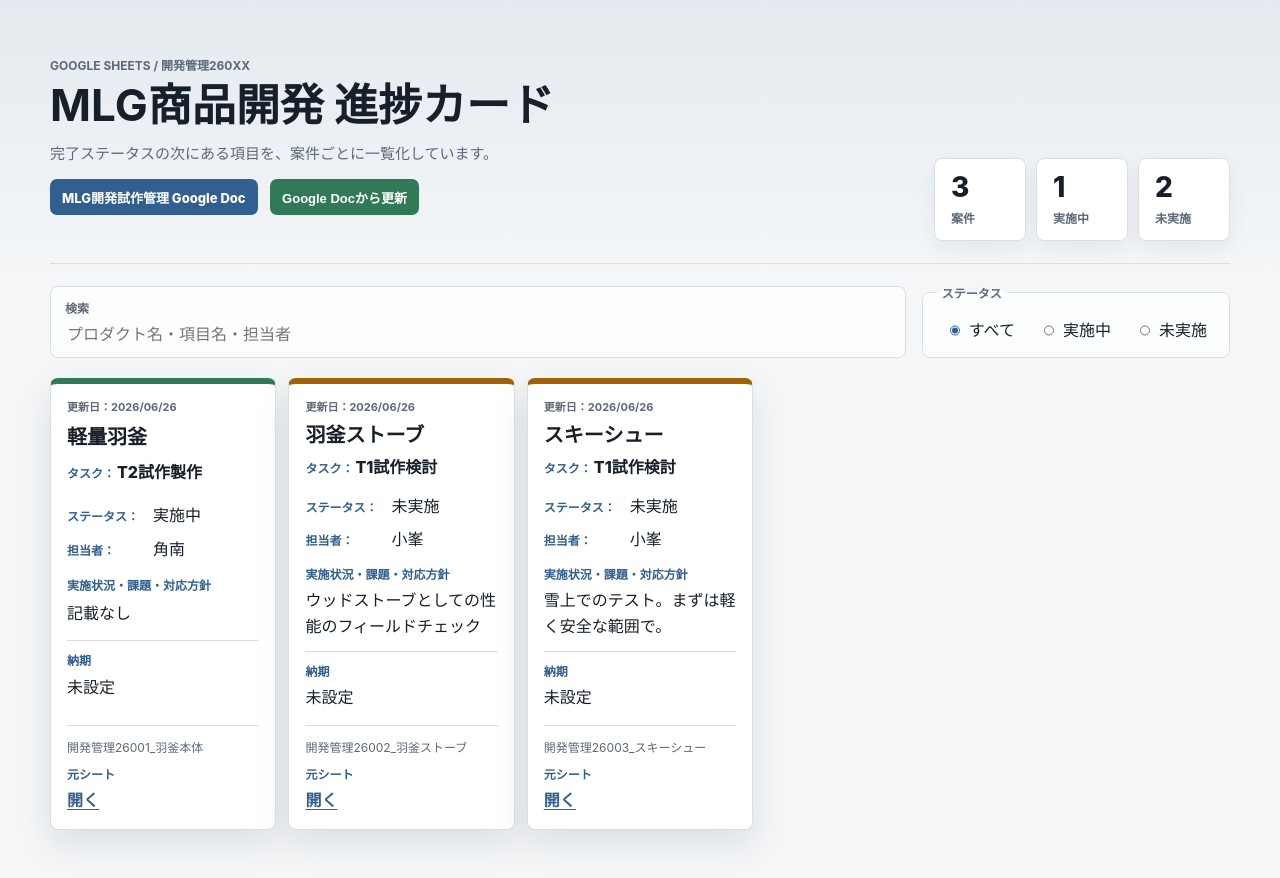
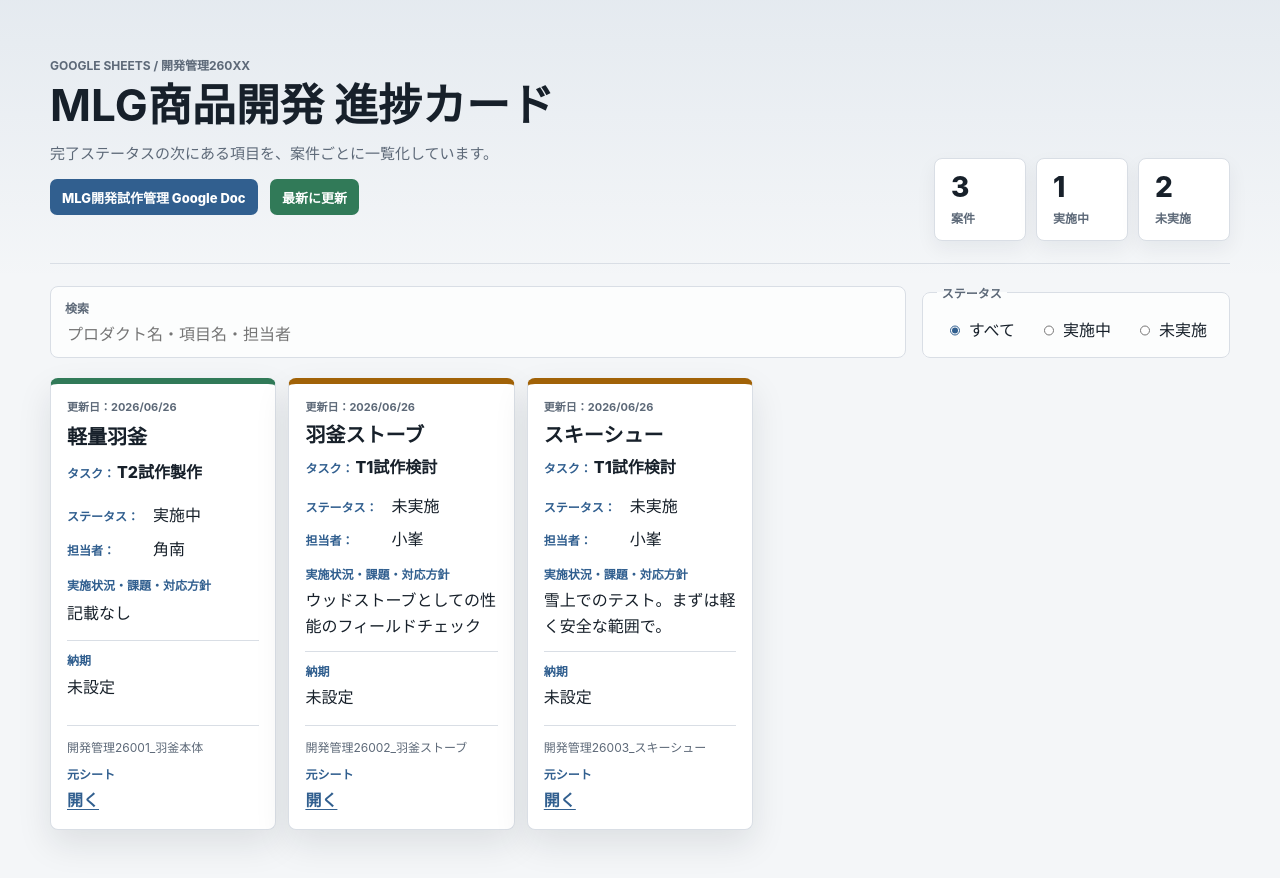
Before and after one commit to tsdesignltd/moonlight, a plain HTML site: page index.html in a window 1280 px wide. Drawn offline with Linux system fonts and the light colour scheme.

Commit message:
Rename refresh button

```diff
--- a/index.html
+++ b/index.html
@@ -21,7 +21,7 @@
           >
             MLG開発試作管理 Google Doc
           </a>
-          <button class="refresh-button" id="refreshButton" type="button">Google Docから更新</button>
+          <button class="refresh-button" id="refreshButton" type="button">最新に更新</button>
           <p class="refresh-status" id="refreshStatus" aria-live="polite"></p>
         </div>
 
```
